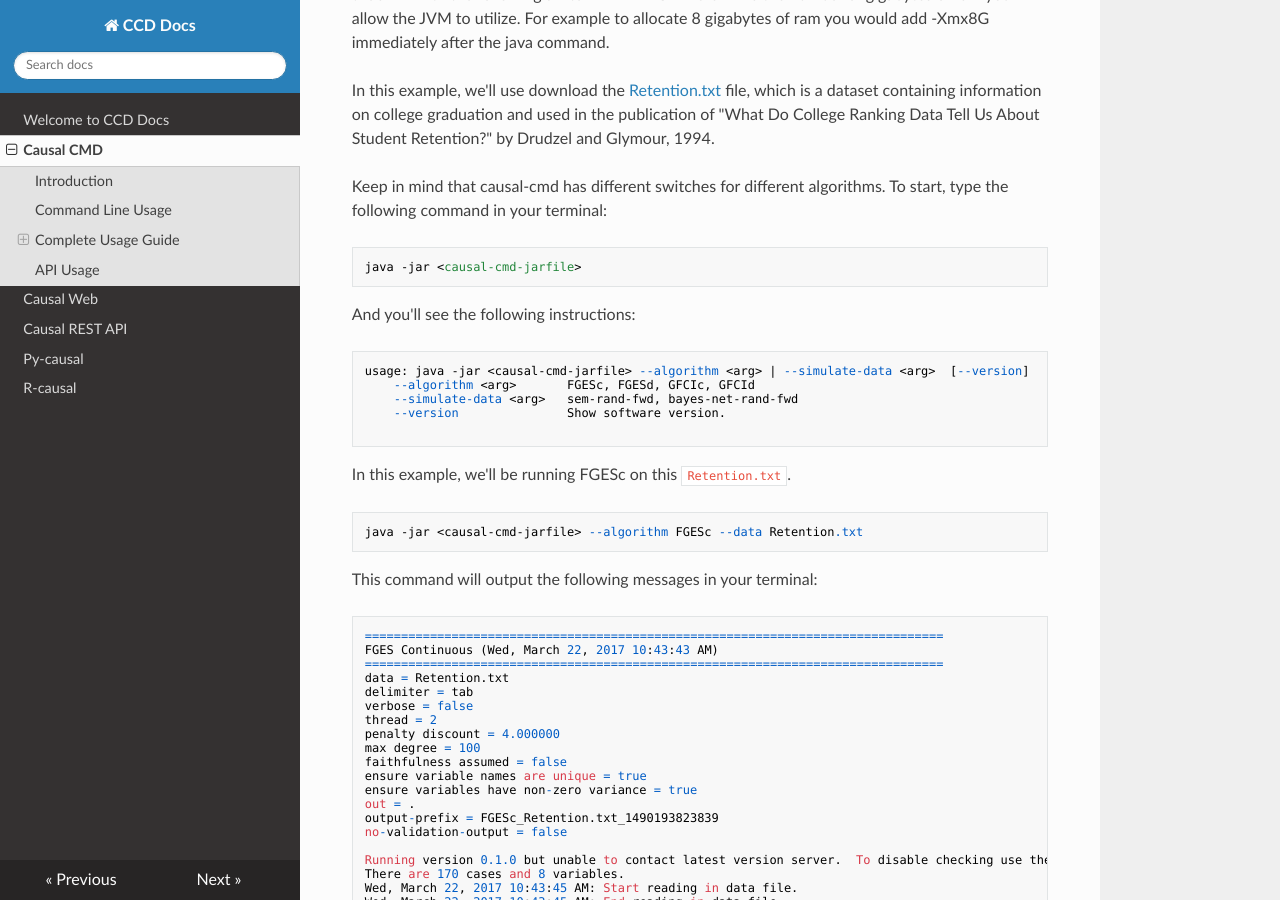
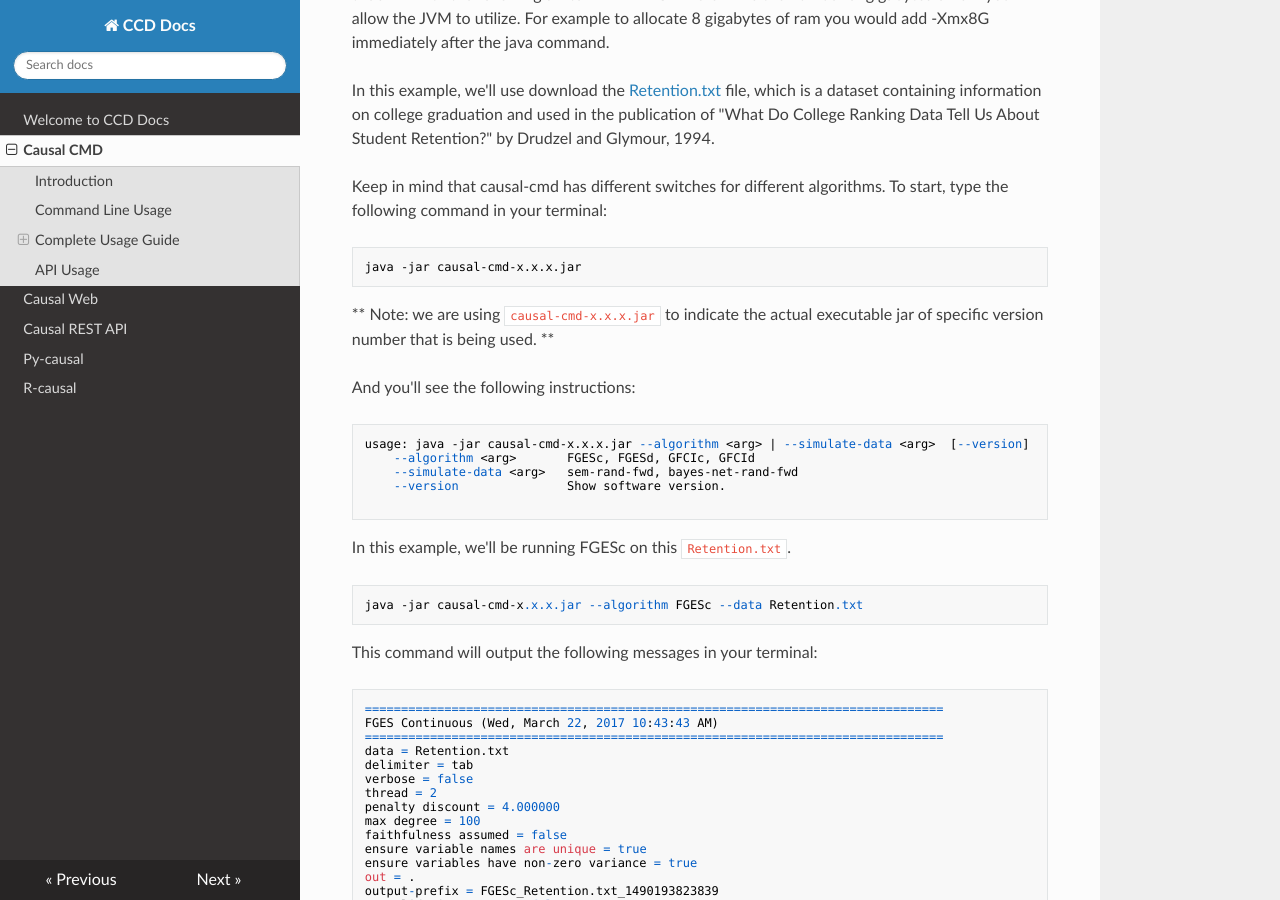
Before and after one commit to bd2kccd/bd2kccd.github.io, an MkDocs documentation site: the page built from docs_src/causal-cmd.md, in a window 1280 px wide and 900 px high, scrolled down 889 px. Built offline with MkDocs 1.6.1, drawn with Linux system fonts in a browser that asks for light colours; nearby versions of some CDN libraries; old or Windows-style settings are respelled for this version of MkDocs; some of the changed text lies outside the part shown.

Commit message:
Updated causal-cmd docs

`````diff
--- a/docs_src/causal-cmd.md
+++ b/docs_src/causal-cmd.md
@@ -22,13 +22,15 @@
 Keep in mind that causal-cmd has different switches for different algorithms. To start, type the following command in your terminal:
 
 ````
-java -jar <causal-cmd-jarfile>
+java -jar causal-cmd-x.x.x.jar
 ````
+
+** Note: we are using `causal-cmd-x.x.x.jar` to indicate the actual executable jar of specific version number that is being used. **
 
 And you'll see the following instructions:
 
 ````
-usage: java -jar <causal-cmd-jarfile> --algorithm <arg> | --simulate-data <arg>  [--version]
+usage: java -jar causal-cmd-x.x.x.jar --algorithm <arg> | --simulate-data <arg>  [--version]
     --algorithm <arg>       FGESc, FGESd, GFCIc, GFCId
     --simulate-data <arg>   sem-rand-fwd, bayes-net-rand-fwd
     --version               Show software version.
@@ -38,7 +40,7 @@
 In this example, we'll be running FGESc on this `Retention.txt`.
 
 ````
-java -jar <causal-cmd-jarfile> --algorithm FGESc --data Retention.txt
+java -jar causal-cmd-x.x.x.jar --algorithm FGESc --data Retention.txt
 ````
 
 This command will output the  following messages in your terminal:
@@ -127,7 +129,7 @@
 ## Complete Usage Guide
 
 ````
-usage: java -jar <causal-cmd-jarfile> --algorithm <arg> | --simulate-data <arg>  [--version]
+usage: java -jar causal-cmd-x.x.x.jar --algorithm <arg> | --simulate-data <arg>  [--version]
     --algorithm <arg>       FGESc, FGESd, GFCIc, GFCId
     --simulate-data <arg>   sem-rand-fwd, bayes-net-rand-fwd
     --version               Show software version.
@@ -138,7 +140,7 @@
 ### FGESc
 
 ````
-usage: java -jar <causal-cmd-jarfile> --algorithm FGESc [-d <arg>] [--exclude-variables <arg>] -f <arg> [--faithfulness-assumed] [--help] [--json] [--knowledge <arg>] [--max-degree <arg>] [--no-validation-output] [-o <arg>] [--output-prefix <arg>] [--penalty-discount <arg>] [--skip-latest] [--skip-nonzero-variance] [--skip-unique-var-name] [--tetrad-graph-json] [--thread <arg>] [--verbose]
+usage: java -jar causal-cmd-x.x.x.jar --algorithm FGESc [-d <arg>] [--exclude-variables <arg>] -f <arg> [--faithfulness-assumed] [--help] [--json] [--knowledge <arg>] [--max-degree <arg>] [--no-validation-output] [-o <arg>] [--output-prefix <arg>] [--penalty-discount <arg>] [--skip-latest] [--skip-nonzero-variance] [--skip-unique-var-name] [--tetrad-graph-json] [--thread <arg>] [--verbose]
  -d,--delimiter <arg>           Data delimiter either comma, semicolon, space, colon, or tab. Default: comma for *.csv, else tab.
     --exclude-variables <arg>   A file containing variables to exclude.
  -f,--data <arg>                Data file.
@@ -162,7 +164,7 @@
 ### FGESd
 
 ````
-usage: java -jar <causal-cmd-jarfile> --algorithm FGESd [-d <arg>] [--exclude-variables <arg>] -f <arg> [--faithfulness-assumed] [--help] [--json] [--knowledge <arg>] [--max-degree <arg>] [--no-validation-output] [-o <arg>] [--output-prefix <arg>] [--sample-prior <arg>] [--skip-category-limit] [--skip-latest] [--skip-unique-var-name] [--structure-prior <arg>] [--tetrad-graph-json] [--thread <arg>] [--verbose]
+usage: java -jar causal-cmd-x.x.x.jar --algorithm FGESd [-d <arg>] [--exclude-variables <arg>] -f <arg> [--faithfulness-assumed] [--help] [--json] [--knowledge <arg>] [--max-degree <arg>] [--no-validation-output] [-o <arg>] [--output-prefix <arg>] [--sample-prior <arg>] [--skip-category-limit] [--skip-latest] [--skip-unique-var-name] [--structure-prior <arg>] [--tetrad-graph-json] [--thread <arg>] [--verbose]
  -d,--delimiter <arg>           Data delimiter either comma, semicolon, space, colon, or tab. Default: comma for *.csv, else tab.
     --exclude-variables <arg>   A file containing variables to exclude.
  -f,--data <arg>                Data file.
@@ -187,7 +189,7 @@
 ### GFCIc
 
 ````
-usage: java -jar <causal-cmd-jarfile> --algorithm GFCIc [--alpha <arg>] [-d <arg>] [--exclude-variables <arg>] -f <arg> [--faithfulness-assumed] [--help] [--json] [--knowledge <arg>] [--max-degree <arg>] [--no-validation-output] [-o <arg>] [--output-prefix <arg>] [--penalty-discount <arg>] [--skip-latest] [--skip-nonzero-variance] [--skip-unique-var-name] [--tetrad-graph-json] [--thread <arg>] [--verbose]
+usage: java -jar causal-cmd-x.x.x.jar --algorithm GFCIc [--alpha <arg>] [-d <arg>] [--exclude-variables <arg>] -f <arg> [--faithfulness-assumed] [--help] [--json] [--knowledge <arg>] [--max-degree <arg>] [--no-validation-output] [-o <arg>] [--output-prefix <arg>] [--penalty-discount <arg>] [--skip-latest] [--skip-nonzero-variance] [--skip-unique-var-name] [--tetrad-graph-json] [--thread <arg>] [--verbose]
     --alpha <arg>               Cutoff for p values (alpha). Default is 0.01.
  -d,--delimiter <arg>           Data delimiter either comma, semicolon, space, colon, or tab. Default: comma for *.csv, else tab.
     --exclude-variables <arg>   A file containing variables to exclude.
@@ -212,7 +214,7 @@
 ### GFCId
 
 ````
-usage: java -jar <causal-cmd-jarfile> --algorithm GFCId [--alpha <arg>] [-d <arg>] [--exclude-variables <arg>] -f <arg> [--faithfulness-assumed] [--help] [--json] [--knowledge <arg>] [--max-degree <arg>] [--no-validation-output] [-o <arg>] [--output-prefix <arg>] [--sample-prior <arg>] [--skip-category-limit] [--skip-latest] [--skip-unique-var-name] [--structure-prior <arg>] [--tetrad-graph-json] [--thread <arg>] [--verbose]
+usage: java -jar causal-cmd-x.x.x.jar --algorithm GFCId [--alpha <arg>] [-d <arg>] [--exclude-variables <arg>] -f <arg> [--faithfulness-assumed] [--help] [--json] [--knowledge <arg>] [--max-degree <arg>] [--no-validation-output] [-o <arg>] [--output-prefix <arg>] [--sample-prior <arg>] [--skip-category-limit] [--skip-latest] [--skip-unique-var-name] [--structure-prior <arg>] [--tetrad-graph-json] [--thread <arg>] [--verbose]
     --alpha <arg>               Cutoff for p values (alpha). Default is 0.01.
  -d,--delimiter <arg>           Data delimiter either comma, semicolon, space, colon, or tab. Default: comma for *.csv, else tab.
     --exclude-variables <arg>   A file containing variables to exclude.
`````
Also changed, not shown: other parts of docs_src/causal-cmd.md (+1 -1 lines), 4 other files.
